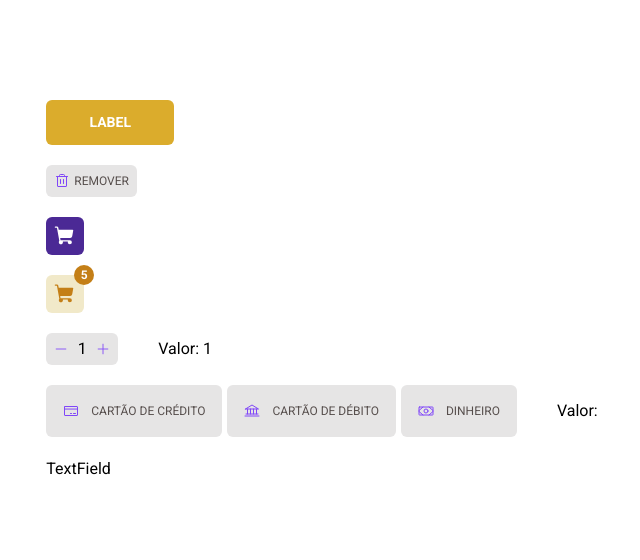
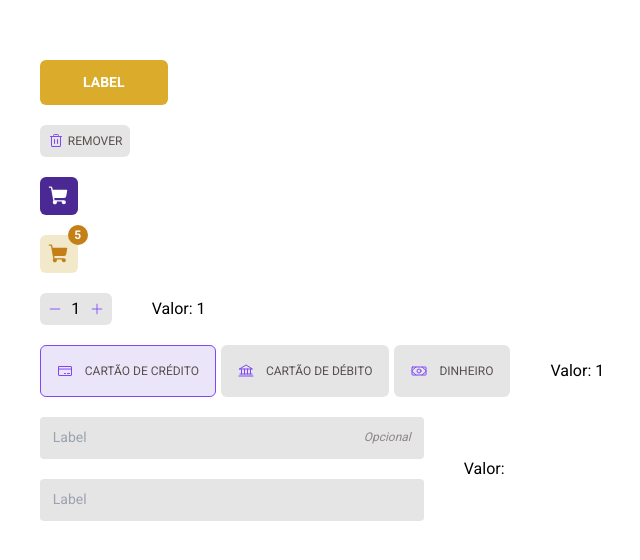
Before and after one commit to alex-britto/PDCoffe, a React (Vite) app: page / in a window 1280 px wide. Shown: the part 110-670 px from the top of the page, without its empty margins (318-958 px from the left). Built offline with nearby package versions, Linux system fonts and the light colour scheme.

Commit message:
feat(TextField): added layout and logic

```diff
--- a/src/App.tsx
+++ b/src/App.tsx
@@ -7,7 +7,8 @@ import TextField from "./shared/components/TextField";
 
 function App() {
 	const [numberInputValue, setNumberInputValue] = useState<number>();
-	const [selectInputValue, setSelectInputValue] = useState<string>();
+	const [selectInputValue, setSelectInputValue] = useState<string>("0");
+	const [textFieldInputValue, setTextFieldInputValue] = useState<string>();
 
 	const selectInputOptions: SelectOptionType[] = [
 		{
@@ -31,7 +32,7 @@ function App() {
 	];
 
 	return (
-		<div className="flex flex-col justify-center items-center w-full h-screen mb-5">
+		<div className="flex flex-col justify-center items-center w-full h-screen">
 			<div className="flex flex-col gap-5">
 				<Button className="w-32" variant="large">
 					LABEL
@@ -55,10 +56,17 @@ function App() {
 						onChange={setSelectInputValue}
 						options={selectInputOptions}
 						className="mr-10"
+						defaultValue="1"
 					/>
 					<div>Valor: {selectInputValue}</div>
 				</div>
-				<TextField />
+				<div className="flex items-center gap-10">
+					<div className="flex flex-col gap-5 w-96">
+						<TextField onChange={setTextFieldInputValue} optional />
+						<TextField onChange={setTextFieldInputValue} />
+					</div>
+					<div>Valor: {textFieldInputValue}</div>
+				</div>
 			</div>
 		</div>
 	);
--- a/src/shared/components/SelectInput.tsx
+++ b/src/shared/components/SelectInput.tsx
@@ -13,10 +13,16 @@ interface SelectInputProps
 	extends Omit<HTMLAttributes<HTMLDivElement>, "onChange"> {
 	options: SelectOptionType[];
 	onChange: (value: string) => void;
+	defaultValue?: string;
 }
 
-const SelectInput = ({ options, onChange, ...rest }: SelectInputProps) => {
-	const [value, setValue] = useState<string>();
+const SelectInput = ({
+	options,
+	onChange,
+	defaultValue,
+	...rest
+}: SelectInputProps) => {
+	const [value, setValue] = useState<string>(defaultValue as string);
 
 	const theme = useTheme();
 
--- a/src/shared/components/TextField.tsx
+++ b/src/shared/components/TextField.tsx
@@ -1,5 +1,64 @@
-const TextField = () => {
-	return <div>TextField</div>;
+import { ChangeEvent, InputHTMLAttributes } from "react";
+import styled, { css } from "styled-components";
+
+interface TextFieldProps
+	extends Omit<InputHTMLAttributes<HTMLInputElement>, "onChange"> {
+	optional?: boolean;
+	onChange: (value: string) => void;
+}
+
+const TextField = ({ optional, onChange, ...rest }: TextFieldProps) => {
+	const onTextFieldChangeHandler = (e: ChangeEvent<HTMLInputElement>) => {
+		onChange(e.currentTarget.value);
+	};
+
+	return (
+		<TextFieldWrapper {...rest}>
+			<input
+				onChange={onTextFieldChangeHandler}
+				placeholder="Label"
+				type="text"
+			/>
+			{optional && <i>Opcional</i>}
+		</TextFieldWrapper>
+	);
 };
 
 export default TextField;
+
+const TextFieldWrapper = styled.div`
+	${({ theme }) => css`
+		display: flex;
+		justify-content: space-between;
+		align-items: center;
+		text-align: center;
+		gap: 5px;
+		padding: 12px;
+		border: transparent 1px solid;
+		border-radius: 4px;
+		background-color: ${theme.colors.base.button};
+		height: 42px;
+		font-size: 14px;
+
+		&:focus-within {
+			border: ${theme.colors.yellow.dark} 1px solid;
+
+			i {
+				display: none;
+			}
+		}
+
+		input {
+			background-color: inherit;
+			border: none;
+			outline: none;
+			width: 100%;
+		}
+
+		i {
+			color: ${theme.colors.base.label};
+			font-size: 12px;
+			line-height: 15.6px;
+		}
+	`}
+`;
```
